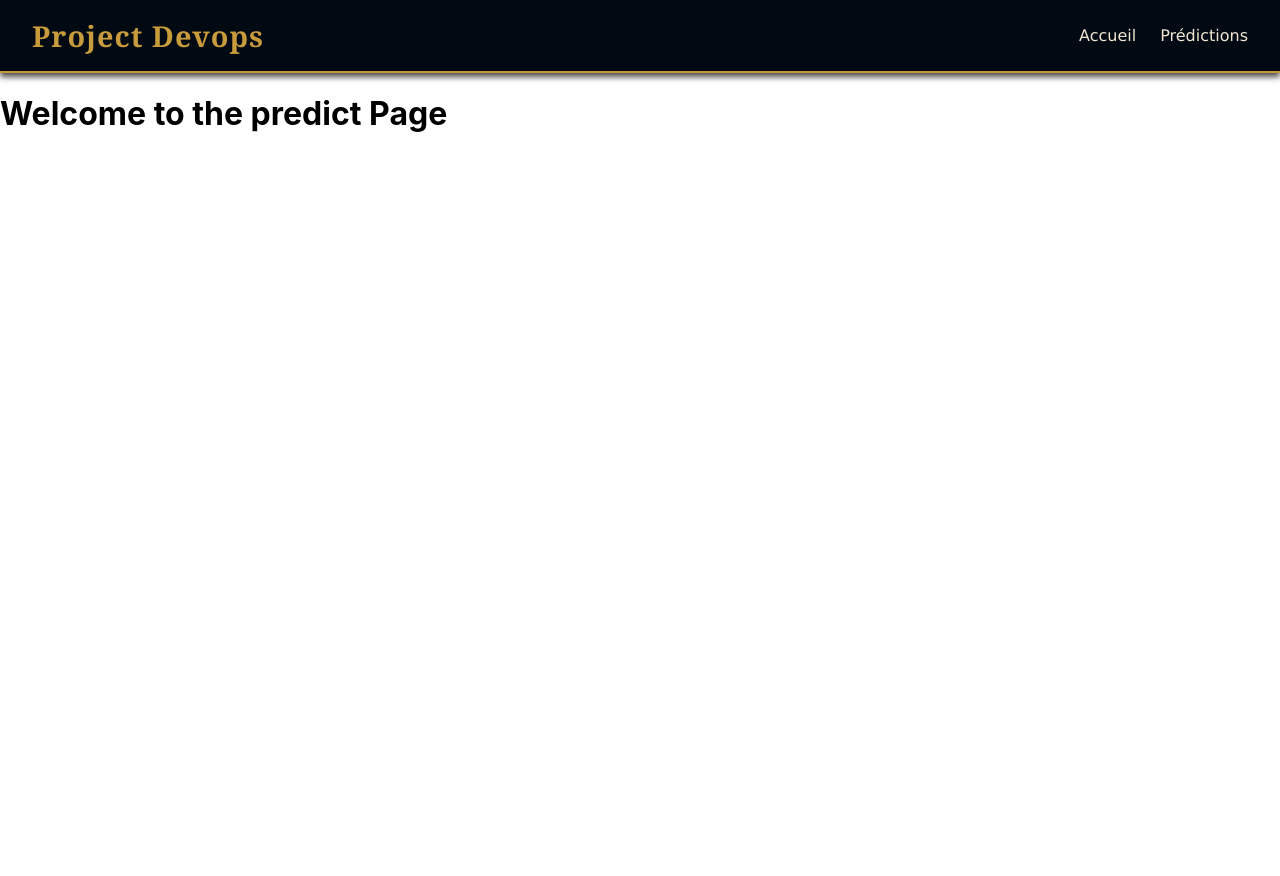
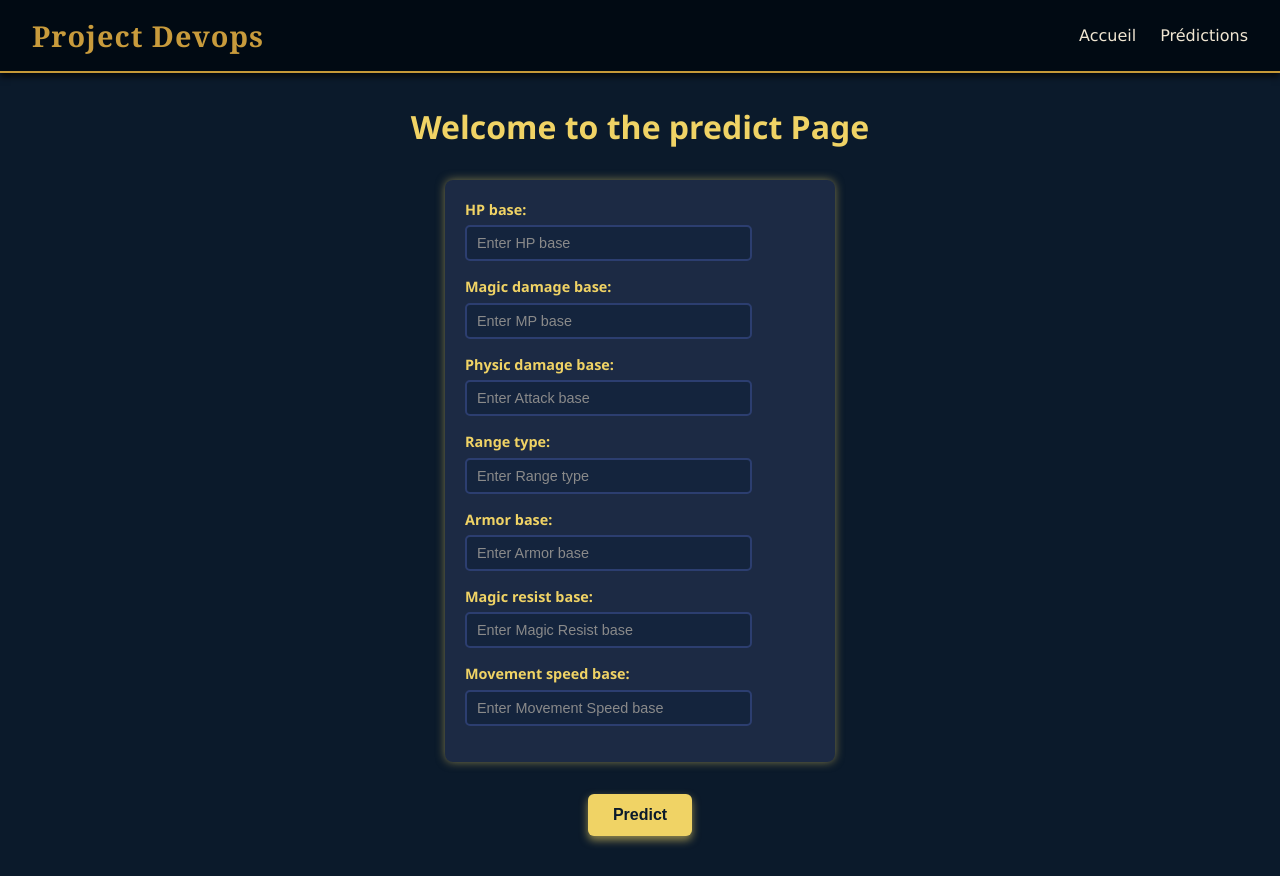
Before and after one commit to G1ul1o/Project-Devops, a React (Create React App) app in the folder frontend/: page /Predict in a window 1280 px wide. Before the commit the page ends 800 px from the top, so only its background shows below. Built offline with nearby package versions, Linux system fonts and the light colour scheme.

Commit message:
Add form to predict page

```diff
--- a/frontend/src/App.js
+++ b/frontend/src/App.js
@@ -1,7 +1,6 @@
 import './App.css';
 import { Routes, Route } from "react-router-dom";
 import Home from './pages/home';
-import InfoChamp from './pages/InfoChamp';
 import Predict from './pages/Predict';
 
 function App() {
--- a/frontend/src/pages/Predict.css
+++ b/frontend/src/pages/Predict.css
@@ -1,70 +1,75 @@
-.container {
-  padding: 20px;
-  font-family: Arial, sans-serif;
-  max-width: 350px;
-  margin: 20px auto;
-  background-color: #1e1e1e;
-  border-radius: 6px;
-  box-shadow: 0 2px 8px rgba(255, 215, 0, 0.4);
+body {
+  font-family: 'Segoe UI', Tahoma, Geneva, Verdana, sans-serif;
+  background-color: #0b1a2b;
+  color: #f0d365;
+  margin: 0;
+  padding: 0;
+}
+
+h1 {
+  text-align: center;
+  margin: 2rem 0;
+  color: #f0d365;
+}
+
+.form {
+  max-width: 90vw;
+  width: 350px;
+  margin: 0 auto 2rem;
+  padding: 1.25rem;
+  background-color: #1c2a44;
+  border-radius: 0.5rem;
+  box-shadow: 0 0 0.625rem rgba(240, 211, 101, 0.5);
+  display: flex;
+  flex-direction: column;
 }
 
 .label {
-  font-weight: 600;
-  font-size: 16px;
-  color: #f0c75e;
+  font-weight: 700;
+  font-size: 0.9rem;
+  margin-bottom: 0.4rem;
+  color: #f0d365;
 }
 
 .input {
-  padding: 5px;
-  font-size: 14px;
-  border: 1px solid #444;
-  border-radius: 4px;
-  transition: border-color 0.3s ease;
-  margin-left: 5px;
-  background-color: #2e2e2e;
-  color: #f0c75e;
+  width: 75%;
+  padding: 0.5rem 0.625rem;
+  margin-bottom: 1rem;
+  font-size: 0.9rem;
+  border: 0.125rem solid #2c3e70;
+  border-radius: 0.3125rem;
+  background-color: #14243d;
+  color: #f0d365;
+  transition: border-color 0.3s ease, background-color 0.3s ease;
 }
 
 .input::placeholder {
-  color: #bba25e;
+  color: #8a8a8a;
 }
 
 .input:focus {
   outline: none;
-  border-color: #f0c75e;
-  box-shadow: 0 0 8px rgba(240, 199, 94, 0.7);
-  background-color: #3a3a3a;
-  color: #fff;
+  border-color: #f0d365;
+  background-color: #1f365f;
+  box-shadow: 0 0 0.3125rem #f0d365;
 }
 
-.btn {
-  margin-top: 10px;
-  padding: 6px 12px;
-  background-color: #ffffff;
-  color: #1e1e1e;
+.button {
+  display: block;
+  margin: 0 auto 40px auto;
+  padding: 12px 25px;
+  font-size: 16px;
+  font-weight: 700;
+  color: #0b1a2b;
+  background-color: #f0d365;
   border: none;
-  border-radius: 4px;
+  border-radius: 6px;
   cursor: pointer;
-  font-weight: 600;
-  transition: background-color 0.3s ease;
+  box-shadow: 0 4px 8px rgba(240, 211, 101, 0.6);
+  transition: background-color 0.3s ease, box-shadow 0.3s ease;
 }
 
-.btn:hover {
-  background-color: #058F9C;
-  box-shadow: 0 0 10px rgba(209, 169, 52, 0.9);
+.button:hover {
+  background-color: #e6c34f;
+  box-shadow: 0 6px 12px rgba(230, 195, 79, 0.9);
 }
-
-.details-box {
-  margin-top: 15px;
-  border: 1px solid #f0c75e;
-  padding: 10px;
-  width: 250px;
-  background-color: #292929;
-  border-radius: 4px;
-  font-size: 14px;
-  color: #f0c75e;
-}
-
-.details-box b {
-  color: #fff;
-}
--- a/frontend/src/pages/Predict.js
+++ b/frontend/src/pages/Predict.js
@@ -6,6 +6,24 @@ export default function ChampionSelect() {
     <div>
       <Header />
       <h1>Welcome to the predict Page</h1>
+      <form className="form">
+        <label className="label">HP base:</label>
+        <input className="input" type="text" id="hp-base" name="hp-base" placeholder="Enter HP base" />
+        <label className="label">Magic damage base:</label>
+        <input className="input" type="text" id="mp-base" name="mp-base" placeholder="Enter MP base" />
+        <label className="label">Physic damage base:</label>
+        <input className="input" type="text" id="attack-base" name="attack-base" placeholder="Enter Attack base" />
+        <label className="label">Range type:</label>
+        <input className="input" type="text" id="range" name="range" placeholder="Enter Range type" />
+        <label className="label">Armor base:</label>
+        <input className="input" type="text" id="armor-base" name="armor-base" placeholder="Enter Armor base" />
+        <label className="label">Magic resist base:</label>
+        <input className="input" type="text" id="magic-resist-base" name="magic-resist-base" placeholder="Enter Magic Resist base" />
+        <label className="label">Movement speed base:</label>
+        <input className="input" type="text" id="movement-speed-base" name="movement-speed-base" placeholder="Enter Movement Speed base" />
+      </form>
+      <button type="submit" className="button">Predict</button>
+
     </div>
   );
 }
```
